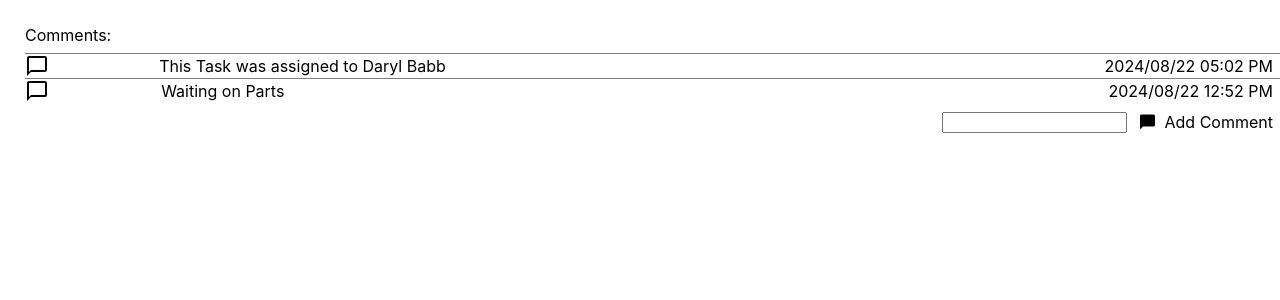
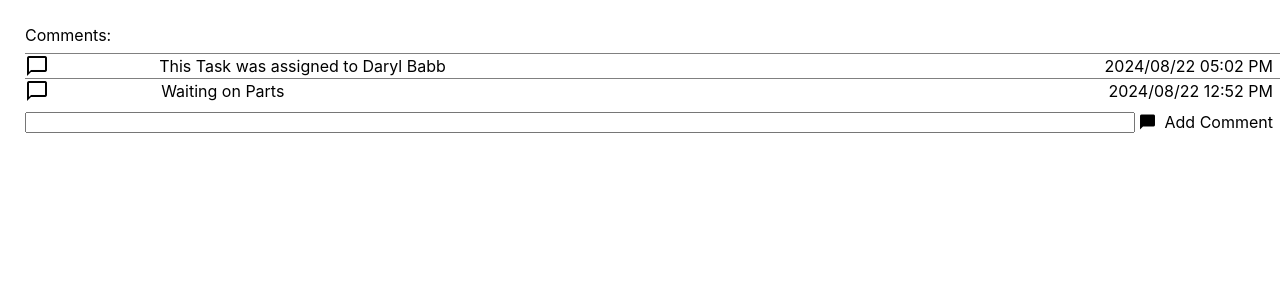
Before and after one commit to honestcomrade/mentions, an Angular app: page / in a window 1280 px wide. Both pictures are taken after a click on the button "Add Comment". Shown: the top 300 px of the page. Built offline with nearby package versions, Linux system fonts and the light colour scheme.

Commit message:
fix width

```diff
--- a/src/app/app.component.html
+++ b/src/app/app.component.html
@@ -23,8 +23,12 @@
   .input-container {
     display: flex;
     flex-direction: row;
-    justify-content: flex-end;
+    justify-content: space-between;
     margin: auto;
+  }
+
+  .mention-outer {
+    flex: 1 1 75%;
   }
 </style>
 
@@ -32,7 +36,7 @@
   <div class="content">
     <comments [comments]="comments"></comments>
     <div class="input-container">
-      <mention [inputOpen]="inputOpen"></mention>
+      <mention class="mention-outer" [inputOpen]="inputOpen"></mention>
       <button (click)="toggleInput()" mat-raised-button color="primary">
         <mat-icon fontIcon="chat_bubble"/>
         Add Comment
--- a/src/app/components/mention/mentions/mention.component.html
+++ b/src/app/components/mention/mentions/mention.component.html
@@ -4,10 +4,10 @@
       <mat-list-item role="listitem"
       (click)="selectPerson(person.userID)"
       >
-      <div class="inline-list">
-        <profile-thumbnail [imageUrl]="person.avatarUrl" />
-        {{person.name}}
-      </div>
+        <div class="inline-list">
+          <profile-thumbnail [imageUrl]="person.avatarUrl" />
+          {{person.name}}
+        </div>
       </mat-list-item>
     }
   </mat-list>
@@ -17,11 +17,15 @@
 </form>
 
 <style>
+  input {
+    width: 100%;
+  }
   .inline-list {
     display: flex;
     flex-direction: row;
   }
   .typeahead {
+    /* flex: 1 1 80%; */
     margin-top: 20px;
     position-anchor: --typeahead;
     position: fixed;
```
